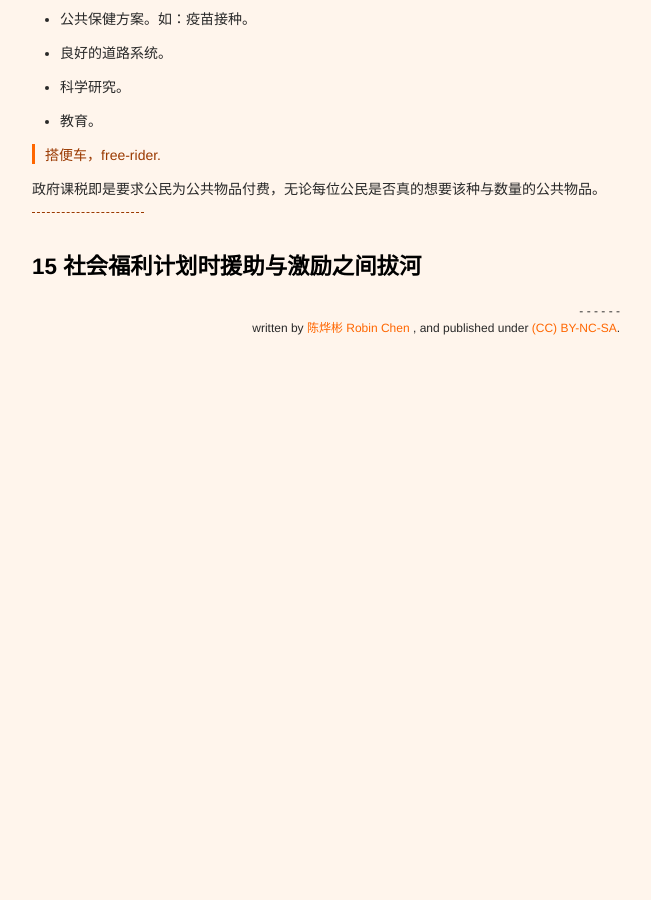
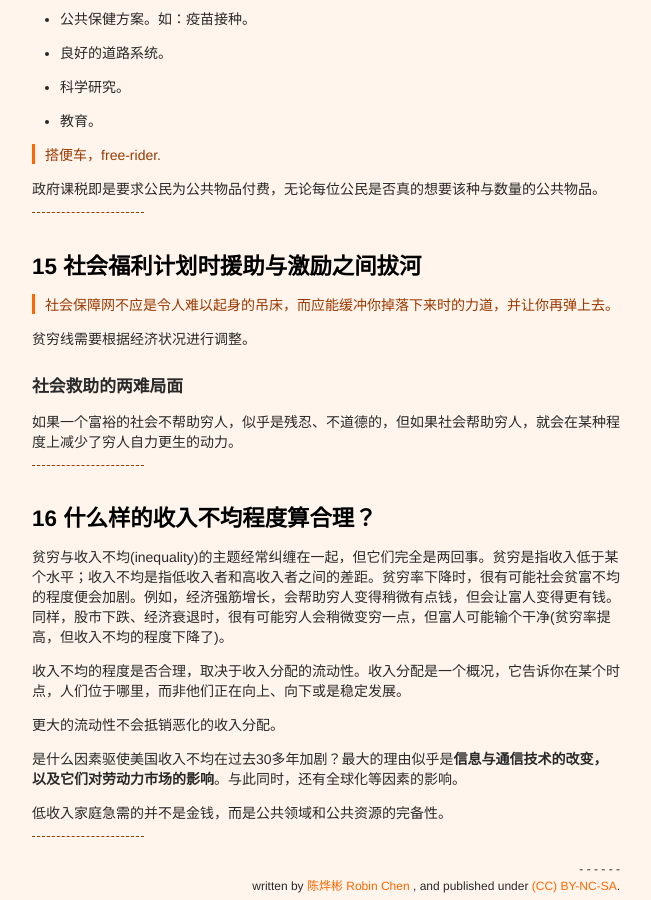
Before and after one commit to xianyuxmu/xianyuxmu.github.io, a Jekyll site: the page built from _posts/2017-04-29-the-instant-economist.md, in a window 1280 px wide and 900 px high, scrolled down 12005 px. Shown: the whole window, without its empty margins (314-965 px from the left). Built offline with Jekyll 4.4.1, drawn with Linux system fonts in a browser that asks for light colours; comment, search, counter and statistics services are not loaded; before the commit the page ends 12410 px from its top, so only the background shows below that.

Commit message:
15 社会福利计划时援助与激励之间拔河

```diff
--- a/_posts/2017-04-29-the-instant-economist.md
+++ b/_posts/2017-04-29-the-instant-economist.md
@@ -481,3 +481,27 @@ Thomas Edison 的第一项发明是投票计数器，性能非常好，但是没
 ----
 
 ## 15 社会福利计划时援助与激励之间拔河
+
+> 社会保障网不应是令人难以起身的吊床，而应能缓冲你掉落下来时的力道，并让你再弹上去。
+
+贫穷线需要根据经济状况进行调整。
+
+### 社会救助的两难局面
+
+如果一个富裕的社会不帮助穷人，似乎是残忍、不道德的，但如果社会帮助穷人，就会在某种程度上减少了穷人自力更生的动力。
+
+----
+
+## 16 什么样的收入不均程度算合理？
+
+贫穷与收入不均(inequality)的主题经常纠缠在一起，但它们完全是两回事。贫穷是指收入低于某个水平；收入不均是指低收入者和高收入者之间的差距。贫穷率下降时，很有可能社会贫富不均的程度便会加剧。例如，经济强筋增长，会帮助穷人变得稍微有点钱，但会让富人变得更有钱。同样，股市下跌、经济衰退时，很有可能穷人会稍微变穷一点，但富人可能输个干净(贫穷率提高，但收入不均的程度下降了)。
+
+收入不均的程度是否合理，取决于收入分配的流动性。收入分配是一个概况，它告诉你在某个时点，人们位于哪里，而非他们正在向上、向下或是稳定发展。
+
+更大的流动性不会抵销恶化的收入分配。
+
+是什么因素驱使美国收入不均在过去30多年加剧？最大的理由似乎是**信息与通信技术的改变，以及它们对劳动力市场的影响**。与此同时，还有全球化等因素的影响。
+
+低收入家庭急需的并不是金钱，而是公共领域和公共资源的完备性。
+
+----
```
